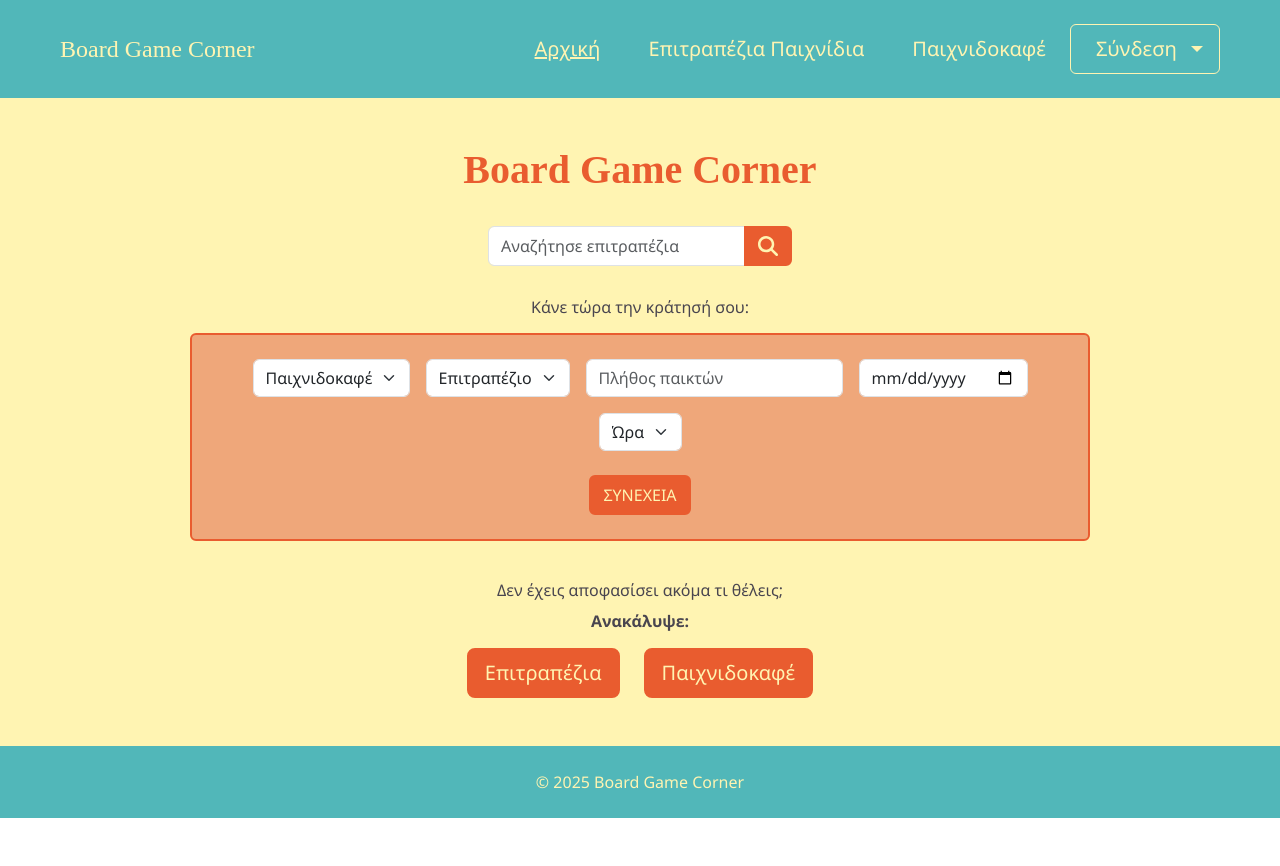
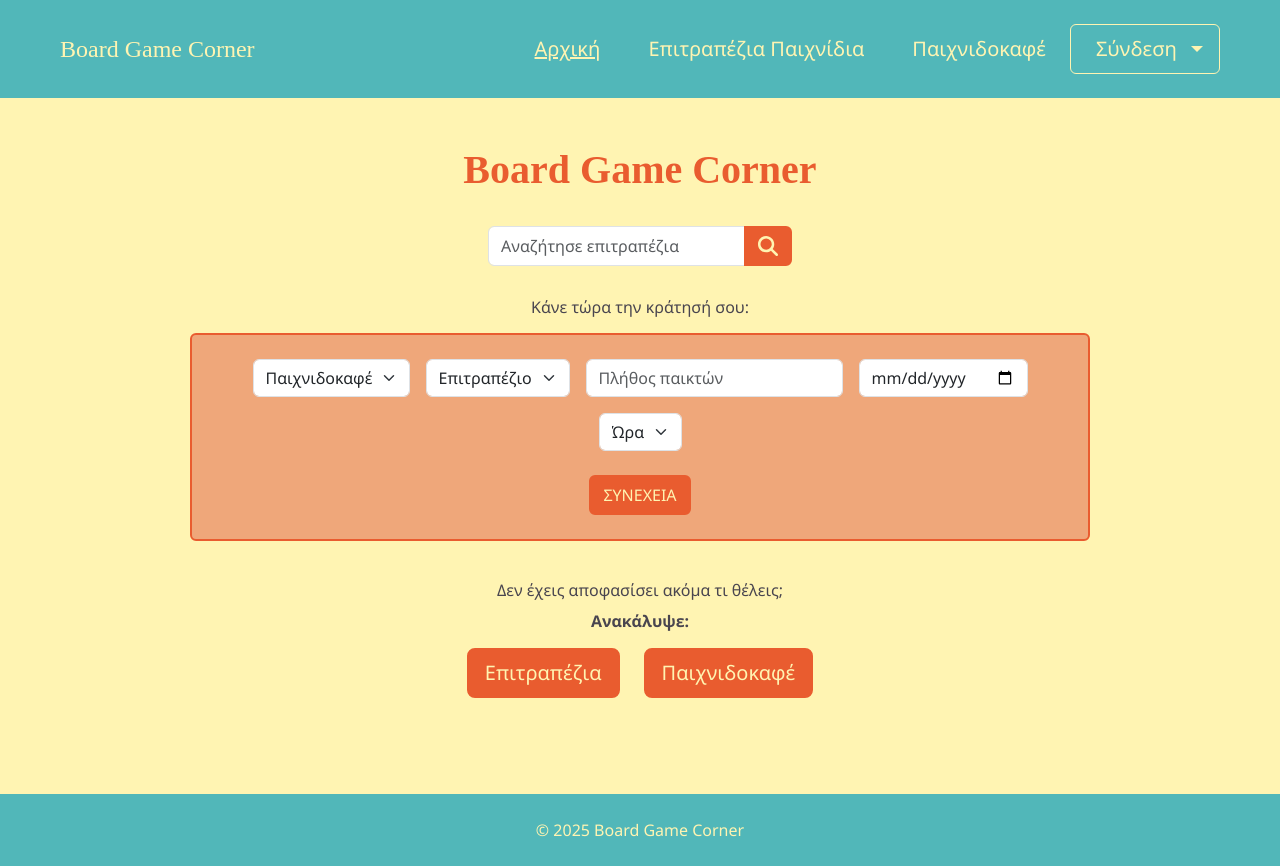
Before and after one commit to stellavl/board-game-corner, a React (Create React App) app in the folder frontend/: page /home in a window 1280 px wide. Before the commit the page ends 818 px from the top, so only its background shows below. Built offline with nearby package versions, Linux system fonts and the light colour scheme; the HTML template or start-up script is replaced by a standard one.

Commit message:
add top margin

```diff
--- a/frontend/src/components/footer/Footer.jsx
+++ b/frontend/src/components/footer/Footer.jsx
@@ -4,7 +4,7 @@ import { Navbar, Container } from 'react-bootstrap';
 function Footer() {
 
   return (
-    <Navbar className="py-4" style={{ backgroundColor: 'var(--color-blue)' }} expand="lg">
+    <Navbar className="py-4 mt-5" style={{ backgroundColor: 'var(--color-blue)' }} expand="lg">
         <Container className="text-center justify-content-center">
             <span style={{ color: 'var(--color-soft-yellow)'}} >© 2025 Board Game Corner</span>
         </Container>
```
